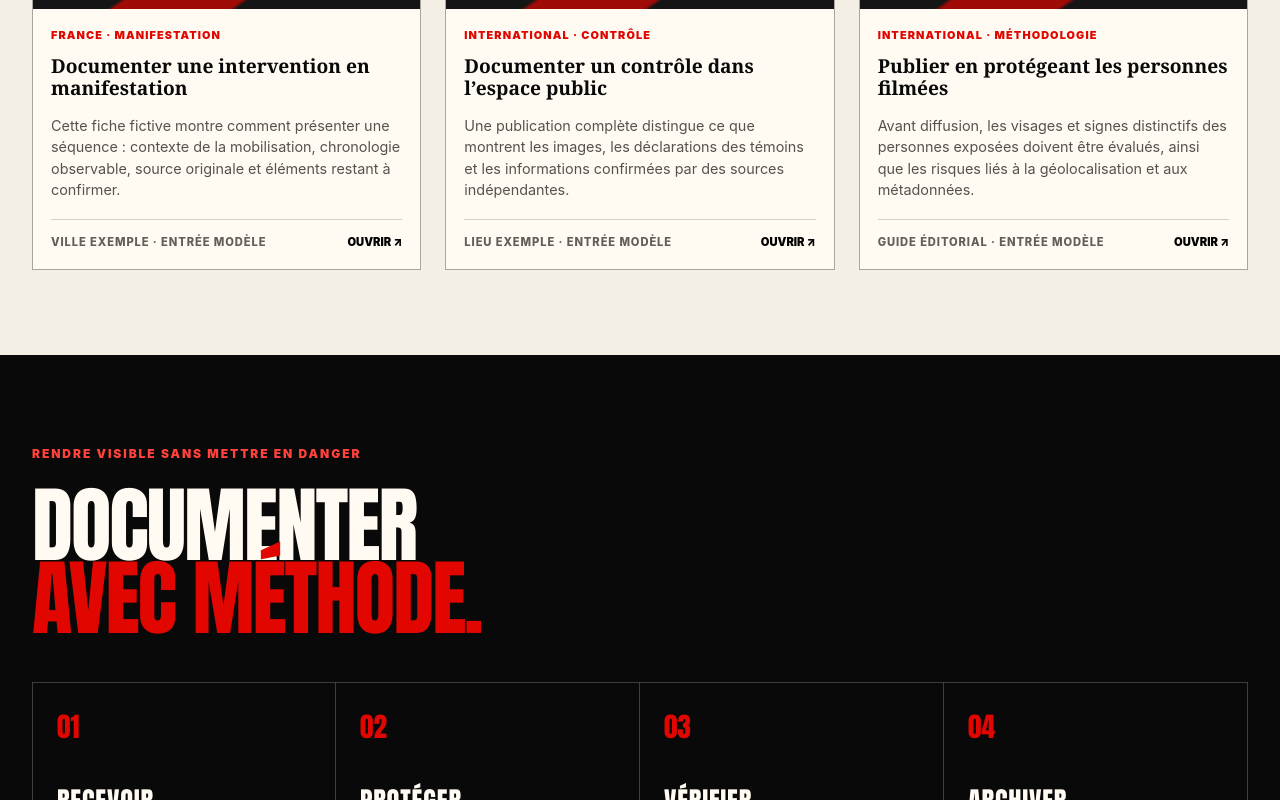
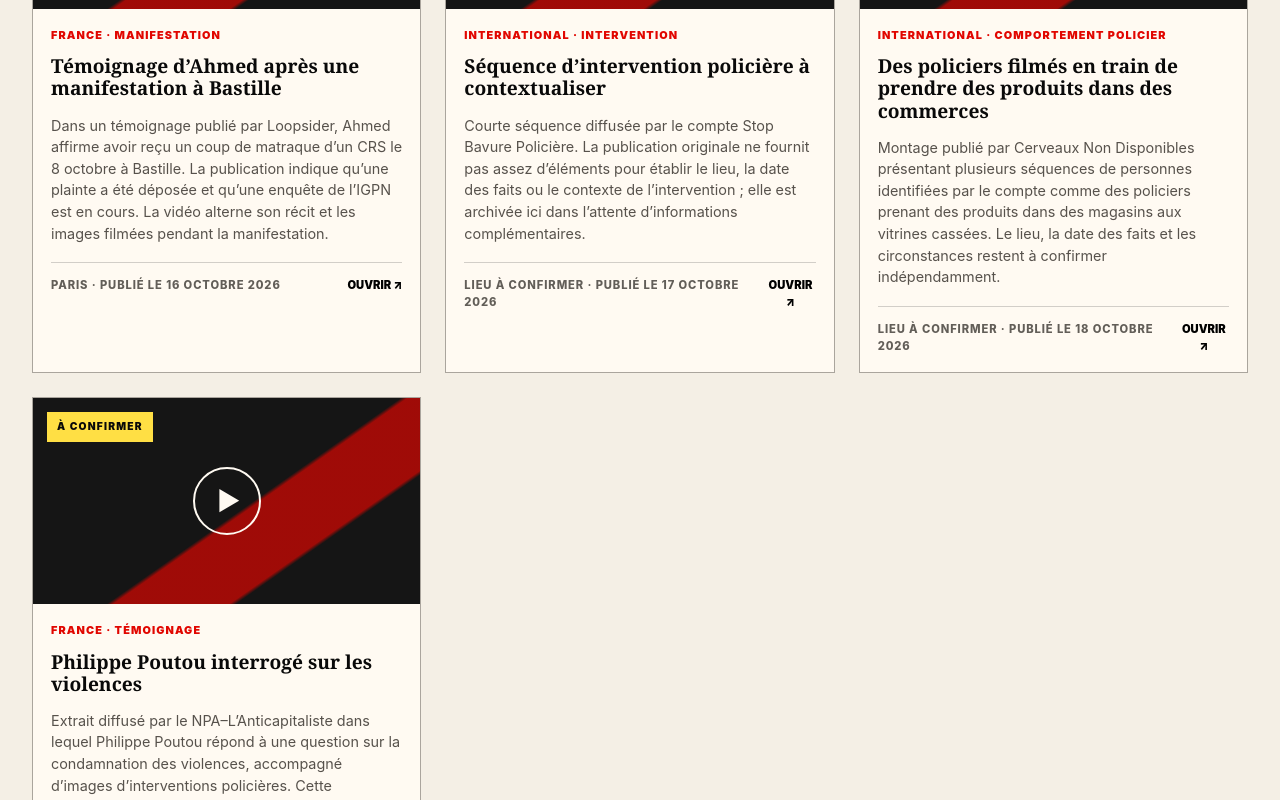
Before and after one commit to IceliosPY/BalanceTonFlic, an Angular app: page / in a window 1280 px wide. Shown: the part 1460-2260 px from the top of the page. Built offline with nearby package versions, Linux system fonts and the light colour scheme.

Commit message:
Publish archived source videos

```diff
--- a/public/data/incidents.json
+++ b/public/data/incidents.json
@@ -1,47 +1,62 @@
 [
   {
-    "id": "modele-manifestation",
-    "title": "Documenter une intervention en manifestation",
-    "description": "Cette fiche fictive montre comment présenter une séquence : contexte de la mobilisation, chronologie observable, source originale et éléments restant à confirmer.",
-    "date": "Entrée modèle",
-    "city": "Ville exemple",
+    "id": "instagram-dejumzyjnrb",
+    "title": "Témoignage d’Ahmed après une manifestation à Bastille",
+    "description": "Dans un témoignage publié par Loopsider, Ahmed affirme avoir reçu un coup de matraque d’un CRS le 8 octobre à Bastille. La publication indique qu’une plainte a été déposée et qu’une enquête de l’IGPN est en cours. La vidéo alterne son récit et les images filmées pendant la manifestation.",
+    "date": "Publié le 16 octobre 2026",
+    "city": "Paris",
     "country": "France",
     "category": "Manifestation",
+    "status": "À confirmer",
+    "verified": false,
+    "demo": false,
+    "videoUrl": "videos/instagram-DejUMzyjNrB.mp4",
+    "sourceUrl": "https://www.kkinstagram.com/reels/DejUMzyjNrB/",
+    "tags": ["témoignage", "CRS", "IGPN", "Bastille"]
+  },
+  {
+    "id": "instagram-dem-o6d5ndb9",
+    "title": "Séquence d’intervention policière à contextualiser",
+    "description": "Courte séquence diffusée par le compte Stop Bavure Policière. La publication originale ne fournit pas assez d’éléments pour établir le lieu, la date des faits ou le contexte de l’intervention ; elle est archivée ici dans l’attente d’informations complémentaires.",
+    "date": "Publié le 17 octobre 2026",
+    "city": "Lieu à confirmer",
+    "country": "International",
+    "category": "Intervention",
     "status": "À documenter",
     "verified": false,
-    "demo": true,
-    "videoUrl": "",
-    "sourceUrl": "",
-    "tags": ["contexte", "chronologie"]
+    "demo": false,
+    "videoUrl": "videos/instagram-DemO6D5NDb9.mp4",
+    "sourceUrl": "https://www.kkinstagram.com/reels/DemO6D5NDb9/",
+    "tags": ["séquence brute", "contexte à confirmer"]
   },
   {
-    "id": "modele-controle",
-    "title": "Documenter un contrôle dans l’espace public",
-    "description": "Une publication complète distingue ce que montrent les images, les déclarations des témoins et les informations confirmées par des sources indépendantes.",
-    "date": "Entrée modèle",
-    "city": "Lieu exemple",
+    "id": "instagram-deps9q-iky7",
+    "title": "Des policiers filmés en train de prendre des produits dans des commerces",
+    "description": "Montage publié par Cerveaux Non Disponibles présentant plusieurs séquences de personnes identifiées par le compte comme des policiers prenant des produits dans des magasins aux vitrines cassées. Le lieu, la date des faits et les circonstances restent à confirmer indépendamment.",
+    "date": "Publié le 18 octobre 2026",
+    "city": "Lieu à confirmer",
     "country": "International",
-    "category": "Contrôle",
-    "status": "À documenter",
+    "category": "Comportement policier",
+    "status": "À confirmer",
     "verified": false,
-    "demo": true,
-    "videoUrl": "",
-    "sourceUrl": "",
-    "tags": ["témoignage", "sources"]
+    "demo": false,
+    "videoUrl": "videos/instagram-Deps9Q_ikY7.mp4",
+    "sourceUrl": "https://www.kkinstagram.com/reel/Deps9Q_ikY7/",
+    "tags": ["commerces", "images amateur", "contexte à confirmer"]
   },
   {
-    "id": "modele-protection",
-    "title": "Publier en protégeant les personnes filmées",
-    "description": "Avant diffusion, les visages et signes distinctifs des personnes exposées doivent être évalués, ainsi que les risques liés à la géolocalisation et aux métadonnées.",
-    "date": "Entrée modèle",
-    "city": "Guide éditorial",
-    "country": "International",
-    "category": "Méthodologie",
-    "status": "Guide",
+    "id": "bluesky-3my7rffo6sk2n",
+    "title": "Philippe Poutou interrogé sur les violences",
+    "description": "Extrait diffusé par le NPA–L’Anticapitaliste dans lequel Philippe Poutou répond à une question sur la condamnation des violences, accompagné d’images d’interventions policières. Cette publication relève du témoignage politique et ne documente pas à elle seule un événement unique.",
+    "date": "Publié le 19 octobre 2026",
+    "city": "Lieu à confirmer",
+    "country": "France",
+    "category": "Témoignage",
+    "status": "Source archivée",
     "verified": false,
-    "demo": true,
-    "videoUrl": "",
-    "sourceUrl": "",
-    "tags": ["protection", "consentement"]
+    "demo": false,
+    "videoUrl": "videos/bluesky-3my7rffo6sk2n.mp4",
+    "sourceUrl": "https://bsky.app/profile/npa-antica.bsky.social/post/3my7rffo6sk2n",
+    "tags": ["Philippe Poutou", "NPA", "violences policières"]
   }
 ]
--- a/src/app/components/observatory/observatory.component.html
+++ b/src/app/components/observatory/observatory.component.html
@@ -3,7 +3,7 @@
     <div><p class="kicker">Les faits, pas le silence</p><h2 id="observatory-title">L’observatoire</h2></div>
     <p class="section-intro">Chaque publication doit être contextualisée, sourcée et revue avant d’intégrer l’archive.</p>
   </div>
-  <div class="demo-banner" role="note"><strong>Version de démonstration</strong><span>Les fiches ci-dessous illustrent le format éditorial. Elles ne décrivent aucun événement réel.</span></div>
+  <div class="demo-banner" role="note"><strong>Archives en cours de vérification</strong><span>Les sources originales sont conservées avec chaque vidéo. Les éléments non confirmés sont explicitement signalés.</span></div>
 
   <div class="filters" aria-label="Filtres des publications">
     <label class="search-field">
@@ -16,7 +16,7 @@
     <button class="reset-button" type="button" (click)="resetFilters()">Effacer</button>
   </div>
 
-  <div class="result-line"><p><strong>{{ filteredIncidents().length }}</strong> publication{{ filteredIncidents().length === 1 ? '' : 's' }}</p><div class="legend"><span></span> Contenu vérifié</div></div>
+  <div class="result-line"><p><strong>{{ filteredIncidents().length }}</strong> publication{{ filteredIncidents().length === 1 ? '' : 's' }}</p><div class="legend"><span></span> Source conservée</div></div>
 
   @if (loading()) {
     <p class="empty-state">Chargement des publications…</p>
```
